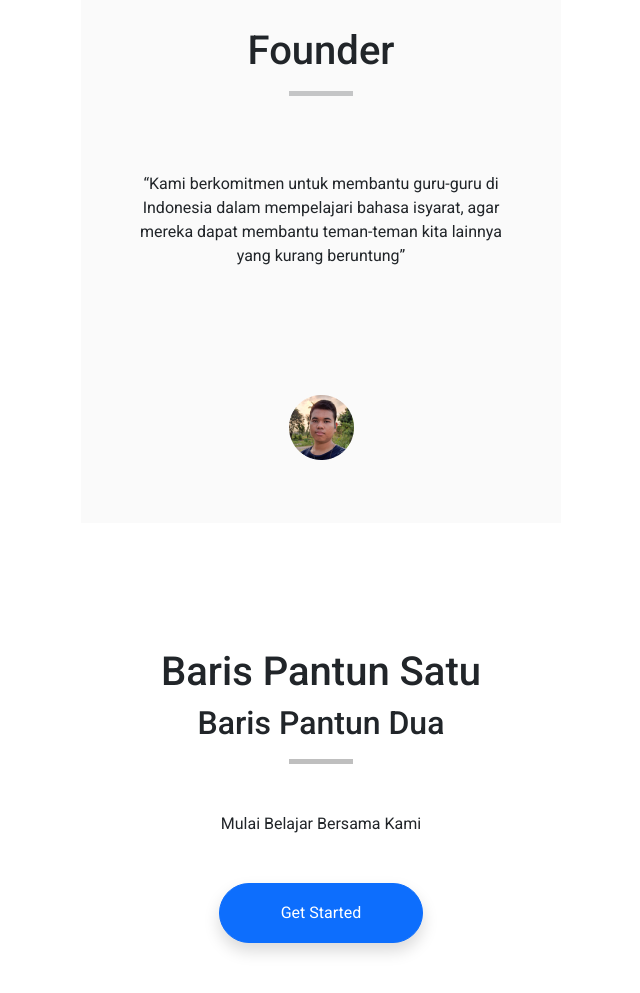
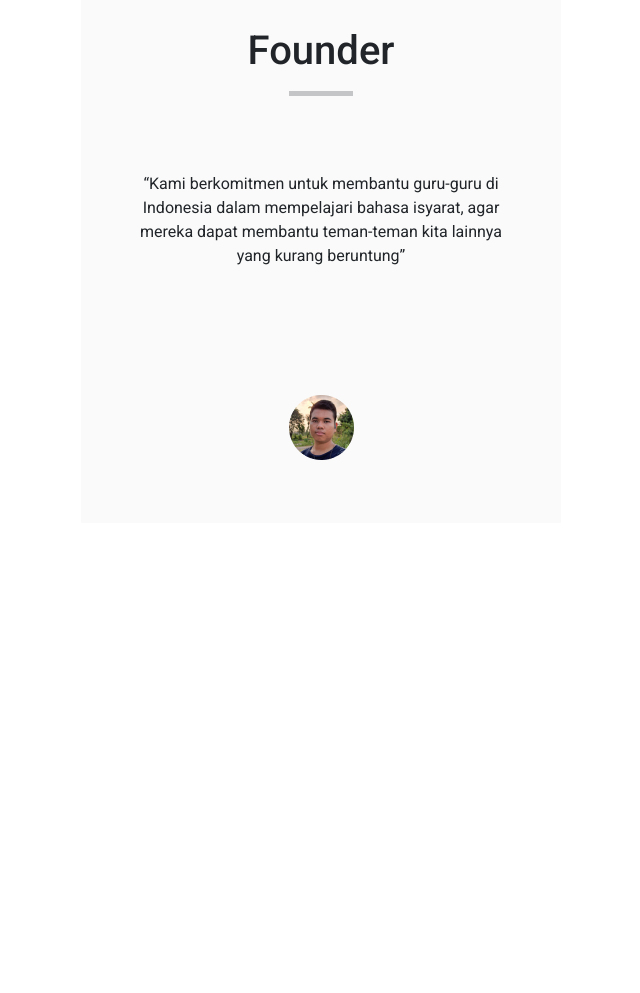
Before and after one commit to Sayyid01/isyaratin_landingpage, a plain HTML site: page index.html in a window 1280 px wide. Shown: the part 1891-2884 px from the top of the page, without its empty margins (319-959 px from the left). After the commit the page ends 2414 px from the top, so only its background shows below. Drawn offline with nearby package versions, Linux system fonts and the light colour scheme.

Commit message:
Revert "pantun sectio"
This reverts commit 5c66399ee3389df4c0c7ff7d5d2e5ac444654e65.

```diff
--- a/index.html
+++ b/index.html
@@ -93,21 +93,6 @@
             </div>
         </div>
     </section>
-    <section>
-        <div class="d-flex justify-content-center text-center flex-column section" id="section4">
-            <div class="mt-5 p-4">
-                <h1>Baris Pantun Satu</h1>
-                <h2 class="mb-3">Baris Pantun Dua</h2>
-                <hr>
-            </div>
-            <div class="mt-4">
-                <p>Mulai Belajar Bersama Kami</p>
-            </div>
-            <div class="btn btn-large button">
-                <button class="btn btn-large btn-primary rounded-pill shadow mt-4">Get Started</button>
-            </div>
-        </div>
-    </section>
 
     <script src="https://cdn.jsdelivr.net/npm/bootstrap@5.1.3/dist/js/bootstrap.bundle.min.js"
         integrity="sha384-ka7Sk0Gln4gmtz2MlQnikT1wXgYsOg+OMhuP+IlRH9sENBO0LRn5q+8nbTov4+1p"
--- a/styles/style.css
+++ b/styles/style.css
@@ -74,7 +74,7 @@ body {
 }
 
 #section3 {
-    height: 350px;
+    height: 20vh;
     margin: auto;
     left: 0;
     right: 0;
@@ -108,42 +108,3 @@ body {
     top: 0;
     bottom: 0;
 }
-
-#section4 {
-    height: 100vh;
-    margin: auto;
-    left: 0;
-    right: 0;
-    top: 0;
-    bottom: 0;
-}
-
-#section4 h1{
-    text-align: center;
-}
-
-#section4 h2{
-    text-align: center;
-}
-
-#section4 p{
-    text-align: center;
-}
-
-#section4 hr{
-    width: 5vw;
-    height: 5px;
-    left: 0;
-    right: 0;
-    top: 0;
-    bottom: 0;
-    margin: auto;
-    color: black;
-}
-
-#section4 button {
-    width: 45%;
-    height: 60px;
-    font-size: 700;
-    color: white;
-}
```
